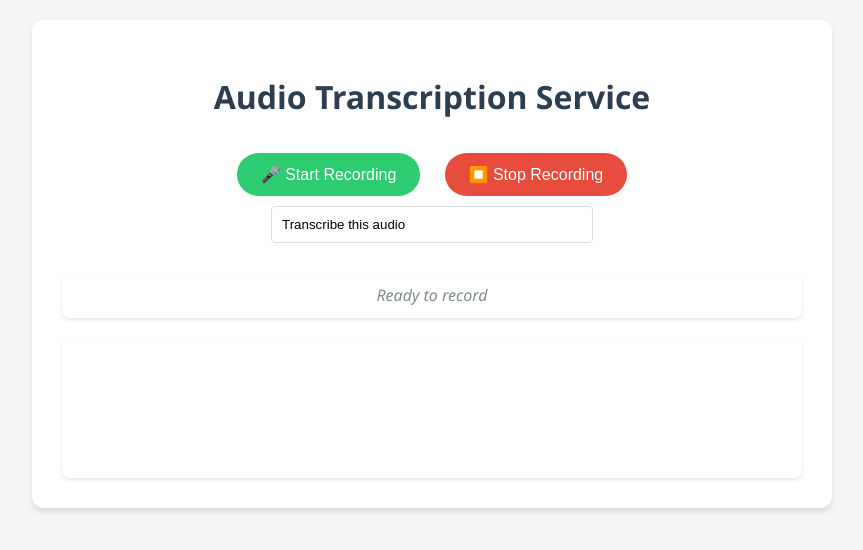
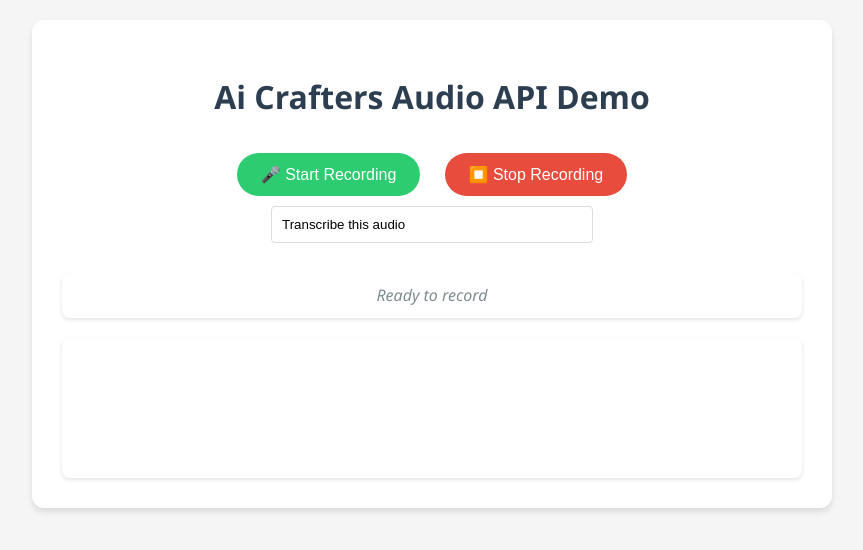
Before and after one commit to Sam2Ben/audio_teal, a website: page demo.html in a window 1280 px wide. Shown: the whole page, without its empty margins (208-1071 px from the left). Drawn offline with Linux system fonts and the light colour scheme.

Commit message:
Update demo.html

```diff
--- a/demo.html
+++ b/demo.html
@@ -77,7 +77,7 @@
 </head>
 <body>
     <div class="container">
-        <h1>Audio Transcription Service</h1>
+        <h1>Ai Crafters Audio API Demo</h1>
 
         <div class="controls">
             <button id="startRecording">🎤 Start Recording</button>
```
